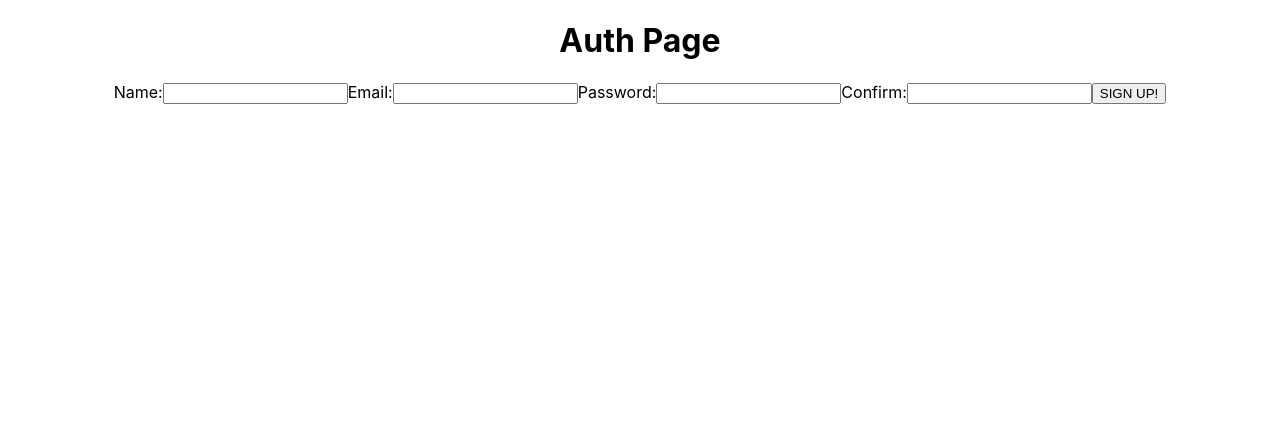
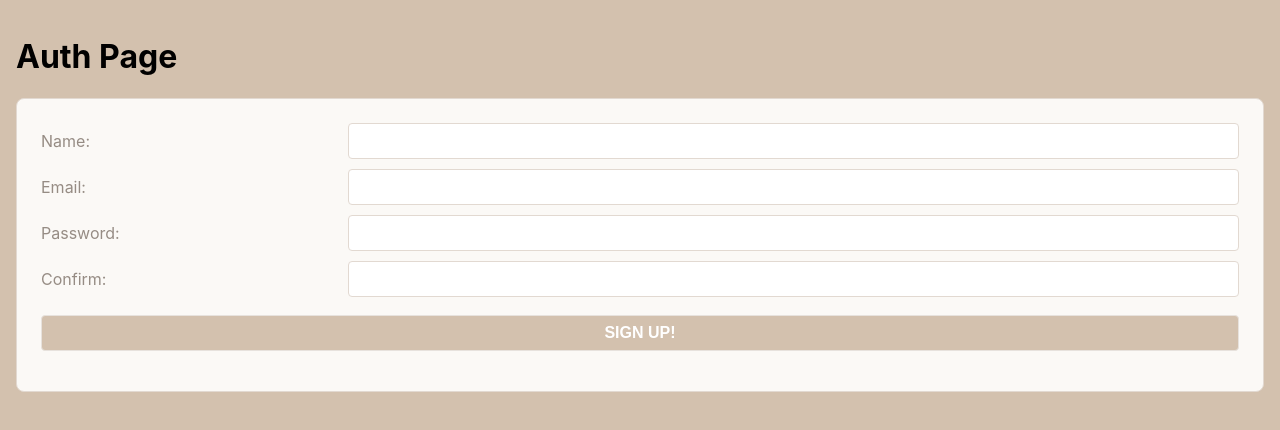
Before and after one commit to devkenney/2022-06-NCR, a React (Create React App) app in the folder mern-infrastructure/: page /test/1 in a window 1280 px wide. Shown: the top 430 px of the page. Built offline with nearby package versions, Linux system fonts and the light colour scheme.

Commit message:
Week 11 Day 4 Part 1

```diff
--- a/mern-infrastructure/package.json
+++ b/mern-infrastructure/package.json
@@ -6,6 +6,7 @@
     "@testing-library/jest-dom": "^5.16.5",
     "@testing-library/react": "^13.4.0",
     "@testing-library/user-event": "^13.5.0",
+    "axios": "^1.1.2",
     "dotenv": "^16.0.3",
     "express": "^4.18.1",
     "mongoose": "^6.6.5",
--- a/mern-infrastructure/server.js
+++ b/mern-infrastructure/server.js
@@ -14,6 +14,9 @@ app.use(express.json());
 app.use(favicon(path.join(__dirname, 'build', 'favicon.ico')));
 app.use(express.static(path.join(__dirname, 'build')));
 
+// ROUTES START HERE
+
+app.use('/api/users', require('./routes/api/users'));
 
 // Create Read Update Destroy routes go here (Index, Show, Create, Update, Delete) -- (New and Edit go on the front end (And kind of Index and Show))
 
--- a/mern-infrastructure/src/App.css
+++ b/mern-infrastructure/src/App.css
@@ -1,38 +1,152 @@
-.App {
+:root {
+  --white: #FFFFFF;
+  --tan-1: #FBF9F6;
+  --tan-2: #E7E2DD;
+  --tan-3: #E2D9D1;
+  --tan-4: #D3C1AE;
+  --orange: #F67F00;
+  --text-light: #968c84;
+  --text-dark: #615954;
+}
+
+*, *:before, *:after {
+  box-sizing: border-box;
+}
+
+body {
+  margin: 0;
+  font-family: -apple-system, BlinkMacSystemFont, 'Segoe UI', 'Roboto', 'Oxygen',
+  'Ubuntu', 'Cantarell', 'Fira Sans', 'Droid Sans', 'Helvetica Neue',
+  sans-serif;
+  -webkit-font-smoothing: antialiased;
+  -moz-osx-font-smoothing: grayscale;
+  background-color: var(--tan-4);
+  padding: 2vmin;
+  height: 100vh;
+}
+
+code {
+  font-family: source-code-pro, Menlo, Monaco, Consolas, 'Courier New',
+    monospace;
+}
+
+#root {
+  height: 100%;
+}
+
+.align-ctr {
   text-align: center;
 }
 
-.App-logo {
-  height: 40vmin;
-  pointer-events: none;
+.align-rt {
+  text-align: right;
 }
 
-@media (prefers-reduced-motion: no-preference) {
-  .App-logo {
-    animation: App-logo-spin infinite 20s linear;
-  }
+.smaller {
+  font-size: smaller;
 }
 
-.App-header {
-  background-color: #282c34;
-  min-height: 100vh;
+.flex-ctr-ctr {
   display: flex;
-  flex-direction: column;
+  justify-content: center;
   align-items: center;
-  justify-content: center;
-  font-size: calc(10px + 2vmin);
-  color: white;
 }
 
-.App-link {
-  color: #61dafb;
+.flex-col {
+  flex-direction: column;
 }
 
-@keyframes App-logo-spin {
-  from {
-    transform: rotate(0deg);
-  }
-  to {
-    transform: rotate(360deg);
-  }
+.flex-j-end {
+  justify-content: flex-end;
 }
+
+.scroll-y {
+  overflow-y: scroll;
+}
+
+.section-heading {
+  display: flex;
+  justify-content: space-around;
+  align-items: center;
+  background-color: var(--tan-1);
+  color: var(--text-dark);
+  border: .1vmin solid var(--tan-3);
+  border-radius: 1vmin;
+  padding: .6vmin;
+  text-align: center;
+  font-size: 2vmin;
+}
+
+.form-container {
+  padding: 3vmin;
+  background-color: var(--tan-1);
+  border: .1vmin solid var(--tan-3);
+  border-radius: 1vmin;
+}
+
+p.error-message {
+  color: var(--orange);
+  text-align: center;
+}
+
+form {
+  display: grid;
+  grid-template-columns: 1fr 3fr;
+  gap: 1.25vmin;
+  color: var(--text-light);
+}
+
+label {
+  font-size: 2vmin;
+  display: flex;
+  align-items: center;
+}
+
+input {
+  padding: 1vmin;
+  font-size: 2vmin;
+  border: .1vmin solid var(--tan-3);
+  border-radius: .5vmin;
+  color: var(--text-dark);
+  background-image: none !important; /* prevent lastpass */
+  outline: none;
+}
+
+input:focus {
+  border-color: var(--orange);
+}
+
+button, a.button {
+  margin: 1vmin;
+  padding: 1vmin;
+  color: var(--white);
+  background-color: var(--orange);
+  font-size: 2vmin;
+  font-weight: bold;
+  text-decoration: none;
+  text-align: center;
+  border: .1vmin solid var(--tan-2);
+  border-radius: .5vmin;
+  outline: none;
+  cursor: pointer;
+}
+
+button.btn-sm {
+  font-size: 1.5vmin;
+  padding: .6vmin .8vmin;
+}
+
+button.btn-xs {
+  font-size: 1vmin;
+  padding: .4vmin .5vmin;
+}
+
+button:disabled, form:invalid button[type="submit"] {
+  cursor: not-allowed;
+  background-color: var(--tan-4);
+}
+
+button[type="submit"] {
+  grid-column: span 2;
+  margin: 1vmin 0 0;
+}
--- a/mern-infrastructure/src/App.js
+++ b/mern-infrastructure/src/App.js
@@ -4,6 +4,7 @@ import Auth from './pages/Auth';
 import NewOrder from './pages/NewOrder';
 import OrderHistory from './pages/OrderHistory';
 import NavBar from './components/NavBar';
+import Test from './pages/Test'
 import { Routes, Route } from 'react-router-dom'
 
 function App() {
@@ -19,6 +20,7 @@ function App() {
             <Routes>
               <Route path="/orders/new" element={<NewOrder />} />
               <Route path="/orders" element={<OrderHistory />} />
+              <Route path="/test/:symbol" element={<Test />} />
             </Routes>
           </>
           :
--- a/mern-infrastructure/src/components/SignUpForm.js
+++ b/mern-infrastructure/src/components/SignUpForm.js
@@ -1,6 +1,9 @@
-import { useState } from "react"
+import { useState } from "react";
+import { signUp } from '../utilities/users-service'
 
 export default function SignUpForm (props) {
+
+  const [errorState, setErrorState] = useState('');
 
   const [formData, setFormData] = useState({
     name: '',
@@ -11,8 +14,22 @@ export default function SignUpForm (props) {
 
   const [disable, setDisable] = useState(formData.password !== formData.confirm)
 
-  const handleSubmit = () => {
-    console.log('submitted');
+  const handleSubmit = async (event) => {
+    event.preventDefault();
+    try {
+
+      const payload = {
+        email: formData.email,
+        password: formData.password,
+        name: formData.name
+      }
+
+      const user = await signUp(formData);
+      console.log(user)
+
+    } catch {
+      setErrorState('Sign Up Failed - Try Again');
+    }
   }
 
   const handleChange = (event) => {
@@ -58,6 +75,7 @@ export default function SignUpForm (props) {
           />
           <button type="submit" disabled={disable}>SIGN UP!</button>
         </form>
+        <p className="error-message">{errorState}</p>
       </div>
     </>
   )
--- /dev/null
+++ b/mern-infrastructure/src/data.js
@@ -0,0 +1,22 @@
+const stocks = [
+  {name: "Apple Inc.", symbol: "AAPL", lastPrice: 140.64, change: -0.280000000000001, high: 141.74, low: 140.35, open: 141.5},
+  {name: "Microsoft Corporation", symbol: "MSFT", lastPrice: 64.98, change: 0.109999999999999, high: 65.45, low: 64.76, open: 65.12},
+  {name: "Alphabet Inc.", symbol: "GOOGL", lastPrice: 835.14, change: -4.50999999999999, high: 844, low: 829.1, open: 842},
+  {name: "Facebook, Inc.", symbol: "FB", lastPrice: 140.34, change: 0.810000000000002, high: 141.0244, low: 139.76, open: 140.08},
+  {name: "Oracle Corporation", symbol: "ORCL", lastPrice: 44.65, change: -0.300000000000004, high: 45.09, low: 44.575, open: 44.91},
+  {name: "Intel Corporation", symbol: "INTL", lastPrice: 36.16, change: -0.370000000000005, high: 36.78, low: 36.125, open: 36.58}
+]
+
+const bonds = [
+  {
+    name: "Something"
+  },
+  {
+    name: "Something 2"
+  }
+]
+
+export {
+  stocks,
+  bonds
+}
--- /dev/null
+++ b/mern-infrastructure/src/pages/Test.js
@@ -0,0 +1,30 @@
+import { useEffect, useState } from "react"
+import { useParams } from "react-router-dom"
+import { stocks } from '../data';
+
+export default function Test (props) {
+
+
+
+  const [stock, setStock] = useState();
+
+  const params = useParams()
+
+  useEffect(() => {
+    for (let i = 0; i < stocks.length; i++) {
+      if (stocks[i].symbol === params.symbol) {
+        setStock(stocks[i]);
+      }
+    }
+  }, [])
+
+
+
+  return (
+    <>
+      <h1>Test Page for {stock?.name}</h1>
+      High is {stock?.high}<br/>
+      Low is {stock?.low}
+    </>
+  )
+}
--- /dev/null
+++ b/mern-infrastructure/src/utilities/users-api.js
@@ -0,0 +1,20 @@
+const BASE_URL = '/api/users';
+import axios from 'axios';
+
+
+export async function signUp(userData) {
+  // This is how to do a post request using FETCH:
+  // const response = await fetch(BASE_URL, {
+  //   method: 'POST',
+  //   headers: { 'Content-Type': 'application/json' },
+  //   body: JSON.stringify(userData)
+  // });
+
+  // This is the better way, using AXIOS!
+  const response = await axios.post(BASE_URL, userData)
+  if (response.status === 200) {
+    return response.data
+  } else {
+    throw new Error('Invalid Sign Up!')
+  }
+}
--- /dev/null
+++ b/mern-infrastructure/src/utilities/users-service.js
@@ -0,0 +1,6 @@
+import * as usersAPI from './users-api';
+
+export async function signUp(userData) {
+  const token = await usersAPI.signUp(userData);
+  return token;
+}
```
Also changed, not shown: mern-infrastructure/controllers/api/users.js (added, +12 -0 lines), mern-infrastructure/routes/api/users.js (added, +7 -0 lines), 1 other file (tests, documents, lock files or other folders).
